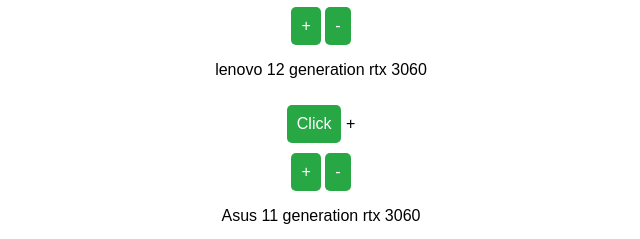
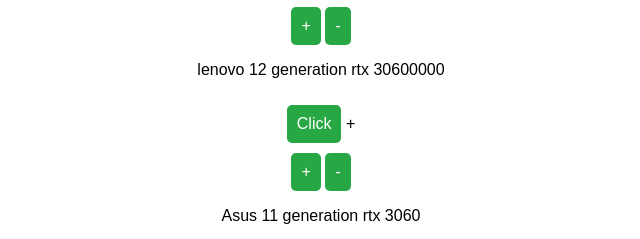
Before and after one commit to HannibalAdventurer/javacriptlern, a plain HTML site: page index.html in a window 1280 px wide. Shown: the part 135-374 px from the top of the page, 319-959 px from the left. Drawn offline with Linux system fonts and the light colour scheme.

Commit message:
fixing error

```diff
--- a/index.html
+++ b/index.html
@@ -20,7 +20,7 @@
         </div>
     </div>
     <div class="x" id="pr2">
-        <p>lenovo 12 generation rtx 3060</p>
+        <p>lenovo 12 generation rtx 30600000</p>
         <button onclick="">Click</button> <span> + </span>
         <div>
             <button onclick="add()"> + </button>
```
